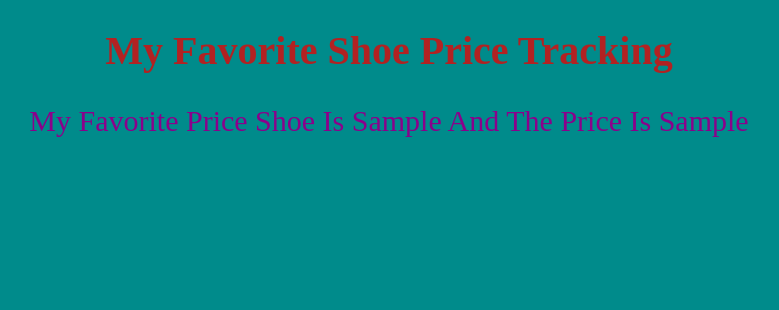
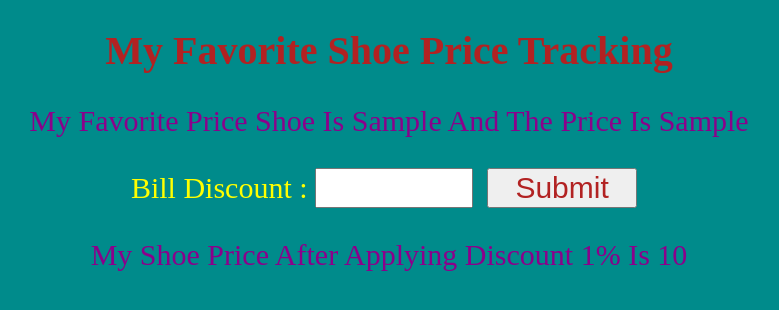
Before and after one commit to Van-Giang-Pro/Price_Tracker, a Flask app: template templates/price_data.html in a window 1280 px wide. Shown: the top 310 px of the page, without its empty margins (251-1030 px from the left). Run offline with Flask 2, Linux system fonts and the light colour scheme; the template is opened without the code that fills it: most values are stand-ins (such as "Sample title", 1, 10 or a date in 2020).

Commit message:
Add New Discount Calculate Function

```diff
--- a/main.py
+++ b/main.py
@@ -1,11 +1,13 @@
 from sneaker import Sneaker
 from flask.views import MethodView
 from flask import Flask, render_template, request
+
 
 product_url = "https://saigonsneaker.com/collections/giay-new-balance/"
 product_name = 'New Balance CRT 300 Beige'
 
 app = Flask(__name__)
+
 
 class HomePage(MethodView):
 	def get(self):
@@ -13,9 +15,21 @@ class HomePage(MethodView):
 
 class PriceTrackingData(MethodView):
 	def get(self):
-		sneaker = Sneaker(product_url = product_url, product_name = product_name)
-		value = sneaker.get_price()
-		return render_template('price_data.html', value1 = value, value2 = product_name)
+		discount_percent = 0
+		sneaker = Sneaker(product_url=product_url, product_name=product_name)
+		return render_template('price_data.html',
+		                       value1 = sneaker.get_price(),
+		                       value2 = product_name,
+		                       discount_price = sneaker.calculate_discount(discount_percent),
+		                       discount_percent = discount_percent)
+	def post(self):
+		sneaker = Sneaker(product_url=product_url, product_name=product_name)
+		discount_percent = int(request.form['discount_percent'])
+		return render_template('price_data.html',
+		                       value1 = sneaker.get_price(),
+		                       value2 = product_name,
+		                       discount_price = sneaker.calculate_discount(discount_percent),
+		                       discount_percent = discount_percent)
 
 app.add_url_rule('/', view_func=HomePage.as_view('home_page'))
 app.add_url_rule('/price_tracking_data', view_func=PriceTrackingData.as_view('price_tracking_data'))
--- a/sneaker.py
+++ b/sneaker.py
@@ -1,6 +1,7 @@
 import requests
 from bs4 import BeautifulSoup
 
+seperator_of_thousands = ','
 
 class Sneaker:
 
@@ -18,12 +19,11 @@ class Sneaker:
 			for price in object_html.findAll('span', class_='woocommerce-Price-amount amount'):
 				price = price.text
 				name_price_dict[name] = price
-				print(f"{name} - {price}")
+				# print(f"{name} - {price}")
 		return name_price_dict[self.product_name]
 
-
-if __name__ == "__main__":
-	product_url = "https://saigonsneaker.com/collections/giay-new-balance/"
-	product_name = 'New Balance CRT 300 Beige'
-	sneaker = Sneaker(product_url, product_name)
-	sneaker.get_price()
+	def calculate_discount(self, discount_percent):
+		price = int(self.get_price().split('₫')[0].replace(',', ''))
+		discount_price = round(int(price - (price * discount_percent / 100)))
+		price_in_currency_format = "{:,}₫".format(discount_price)
+		return price_in_currency_format
--- a/static/styling_index.css
+++ b/static/styling_index.css
@@ -19,3 +19,9 @@ a {
     font-size: 30px;
     text-align: center;
 }
+
+label {
+    width: 100px;
+    display : inline-block;
+    text-align: center;
+}
--- a/static/styling_price_data.css
+++ b/static/styling_price_data.css
@@ -13,3 +13,20 @@ p {
     font-size: 30px;
     text-align: center;
 }
+
+form {
+    text-align: center;
+}
+
+label {
+    color: yellow;
+    font-size: 30px;
+}
+
+input {
+    color: firebrick;
+    font-size: 30px;
+    width: 150px;
+    text-align: center;
+    margin-right: 10px;
+}
--- a/templates/price_data.html
+++ b/templates/price_data.html
@@ -8,5 +8,11 @@
 <body>
 <h1><b>My Favorite Shoe Price Tracking</b></h1>
 <p style="font-style: bold" >My Favorite Price Shoe Is {{value2}} And The Price Is {{value1}}</p>
+<form method="post">
+    <label>Bill Discount : </label>
+    <input type="text" name="discount_percent">
+    <input type="submit" value="Submit">
+</form>
+<p style="font-style: bold" >My Shoe Price After Applying Discount {{discount_percent}}% Is {{discount_price}}</p>
 </body>
 </html>
```
